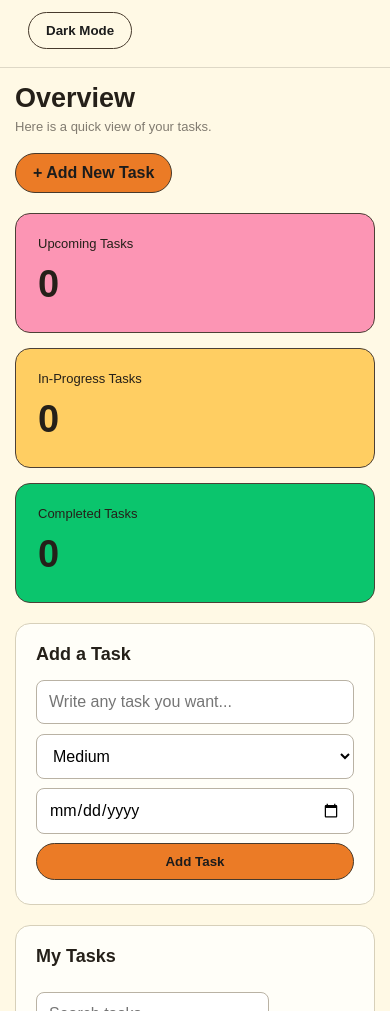
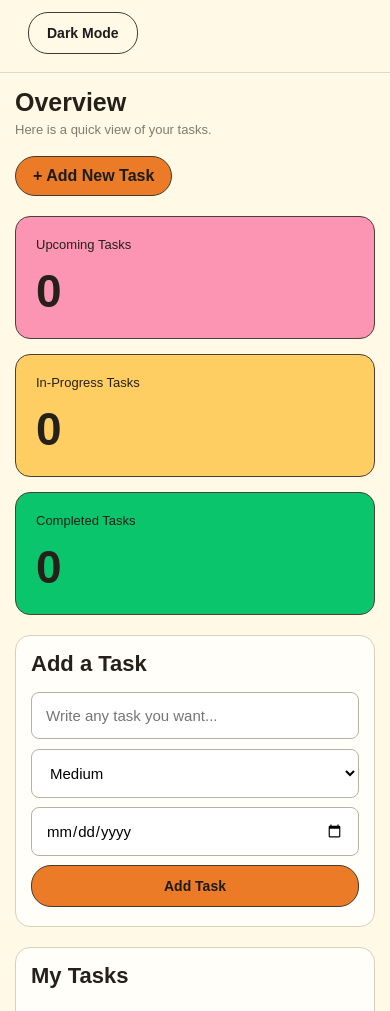
Before and after one commit to ebrahimalshaibani2005-afk/Student-Task-Manager, a plain HTML site: page index.html in a window 390 px wide. Shown: the part 69-1080 px from the top of the page. Drawn offline with Linux system fonts and the light colour scheme.

Commit message:
Improve dashboard size and responsive layout
Increased the dashboard width, text size, cards, and buttons. Improved the layout for desktop and mobile screens.

```diff
--- a/style.css
+++ b/style.css
@@ -326,3 +326,100 @@ body.dark {
         flex-direction: column;
     }
 }
+
+
+.app {
+    max-width: 1500px;
+    width: 95%;
+    min-height: 90vh;
+    margin: 20px auto;
+}
+
+main {
+    padding: 35px;
+}
+
+h1 {
+    font-size: 28px;
+}
+
+h2 {
+    font-size: 32px;
+}
+
+h3 {
+    font-size: 22px;
+}
+
+p {
+    font-size: 16px;
+}
+
+.stat {
+    padding: 30px;
+    min-height: 150px;
+}
+
+.stat strong {
+    font-size: 46px;
+}
+
+.panel {
+    padding: 25px;
+}
+
+#taskList li {
+    padding: 18px;
+}
+
+button {
+    padding: 12px 18px;
+    font-size: 14px;
+}
+
+input, select {
+    padding: 14px;
+    font-size: 15px;
+}
+
+@media (max-width: 768px) {
+    .app {
+        width: 100%;
+        min-height: 100vh;
+        margin: 0;
+        border-radius: 0;
+    }
+
+    main {
+        padding: 15px;
+    }
+
+    h1 {
+        font-size: 22px;
+    }
+
+    h2 {
+        font-size: 25px;
+    }
+
+    .stats {
+        grid-template-columns: 1fr;
+    }
+
+    .columns {
+        grid-template-columns: 1fr;
+    }
+
+    .stat {
+        min-height: 110px;
+        padding: 20px;
+    }
+
+    .panel {
+        padding: 15px;
+    }
+
+    .form-row {
+        flex-direction: column;
+    }
+}
```
